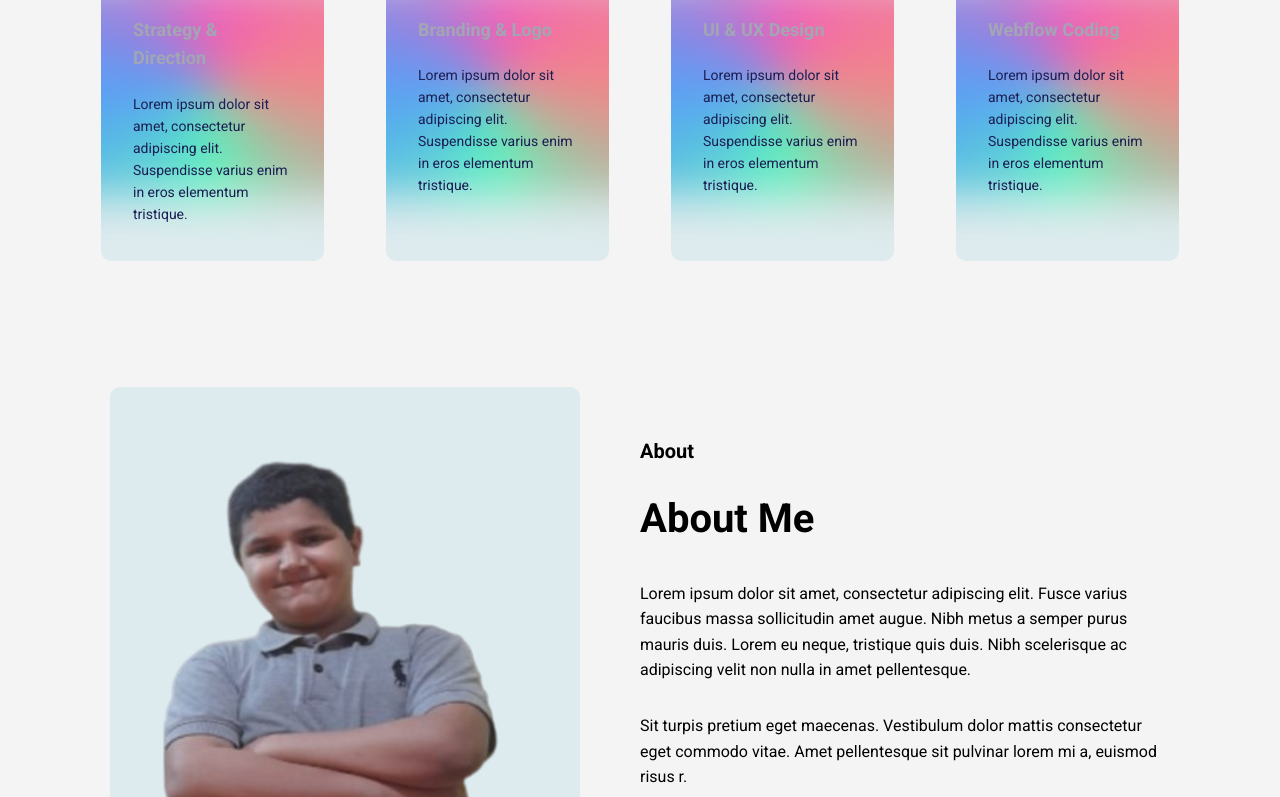
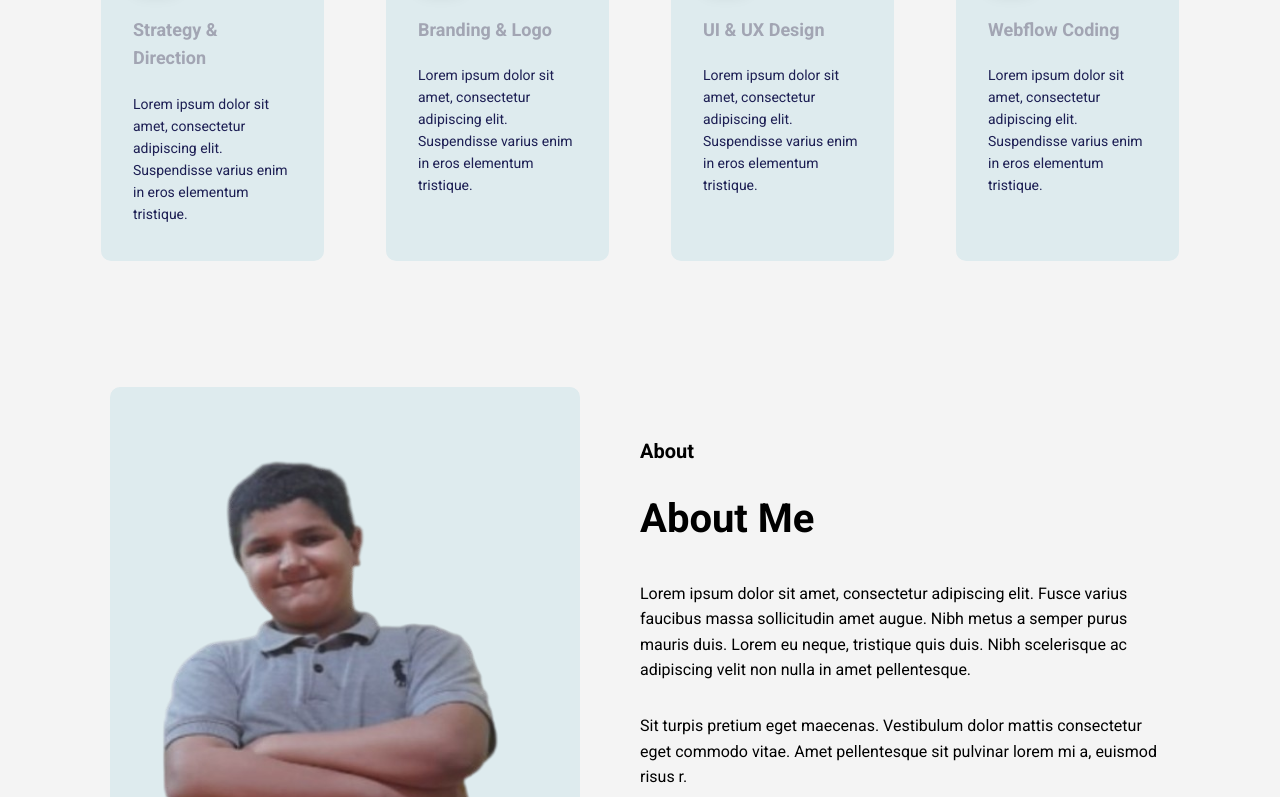
Before and after one commit to Youssefegineer/youssefyousry-Portfolio, a plain HTML site: page index.html in a window 1280 px wide. Shown: the part 1334-2131 px from the top of the page. Drawn offline with nearby package versions, Linux system fonts and the light colour scheme.

Commit message:
skibdi commit

```diff
--- a/index.html
+++ b/index.html
@@ -266,9 +266,7 @@
                 <li><a href="#portfolio">Projects</a></li>
             </ul>
             <div class="socials-container">
-                <a data-social="Twitter" style="--accent-color: black;" href="https://x.com/YoussefYou2926">
-                  <svg role="img" viewBox="0 0 24 24" xmlns="http://www.w3.org/2000/svg"><title>Twitter</title><path d="M18.901 1.153h3.68l-8.04 9.19L24 22.846h-7.406l-5.8-7.584-6.638 7.584H.474l8.6-9.83L0 1.154h7.594l5.243 6.932ZM17.61 20.644h2.039L6.486 3.24H4.298Z"/></svg>
-                </a>
+
                 <a data-social="YouTube" style="--accent-color: red;" href="https://www.youtube.com/@YoussefYoussry498">
                   <svg role="img" viewBox="0 0 24 24" xmlns="http://www.w3.org/2000/svg"><title>YouTube</title><path d="M23.498 6.186a3.016 3.016 0 0 0-2.122-2.136C19.505 3.545 12 3.545 12 3.545s-7.505 0-9.377.505A3.017 3.017 0 0 0 .502 6.186C0 8.07 0 12 0 12s0 3.93.502 5.814a3.016 3.016 0 0 0 2.122 2.136c1.871.505 9.376.505 9.376.505s7.505 0 9.377-.505a3.015 3.015 0 0 0 2.122-2.136C24 15.93 24 12 24 12s0-3.93-.502-5.814zM9.545 15.568V8.432L15.818 12l-6.273 3.568z"/></svg>
                 </a>
--- a/style.css
+++ b/style.css
@@ -981,32 +981,7 @@ textarea:focus {
   z-index: 4;
 }
 
-.item::before {
-  content: "";
-  position: absolute;
-  top: 0;
-  left: 0;
-  width: 100%;
-  z-index: -2;
-  height: 100%;
-  border: 4px solid transparent; /* يجعل الإطار غير مرئي في البداية */
-  border-radius: 10px;
-  box-sizing: border-box;
-  pointer-events: none; /* يضمن عدم تأثير الإطار على تفاعل المستخدم مع المحتوى */
-  background-image: conic-gradient(
-    from 0deg,
-    #ff4545,
-    #00ff99,
-    #006aff,
-    #ff0095,
-    #ff4545
-  );
-  background-origin: border-box; /* يجعل الخلفية تبدأ من حافة الإطار */
-  background-clip: content-box; /* يضمن أن الخلفية تكون مرئية فقط على الأطراف */
-  filter: blur(1.5rem); /* تأثير التمويه */
-  opacity: 0.6; /* تقليل الشفافية لجعل التأثير واضح */
-  animation: spin 4s linear infinite; /* جعل التحريك بطيء بعض الشيء */
-}
+
 
 .item::after {
   content: "";
```
Also changed, not shown: 1 other file.
